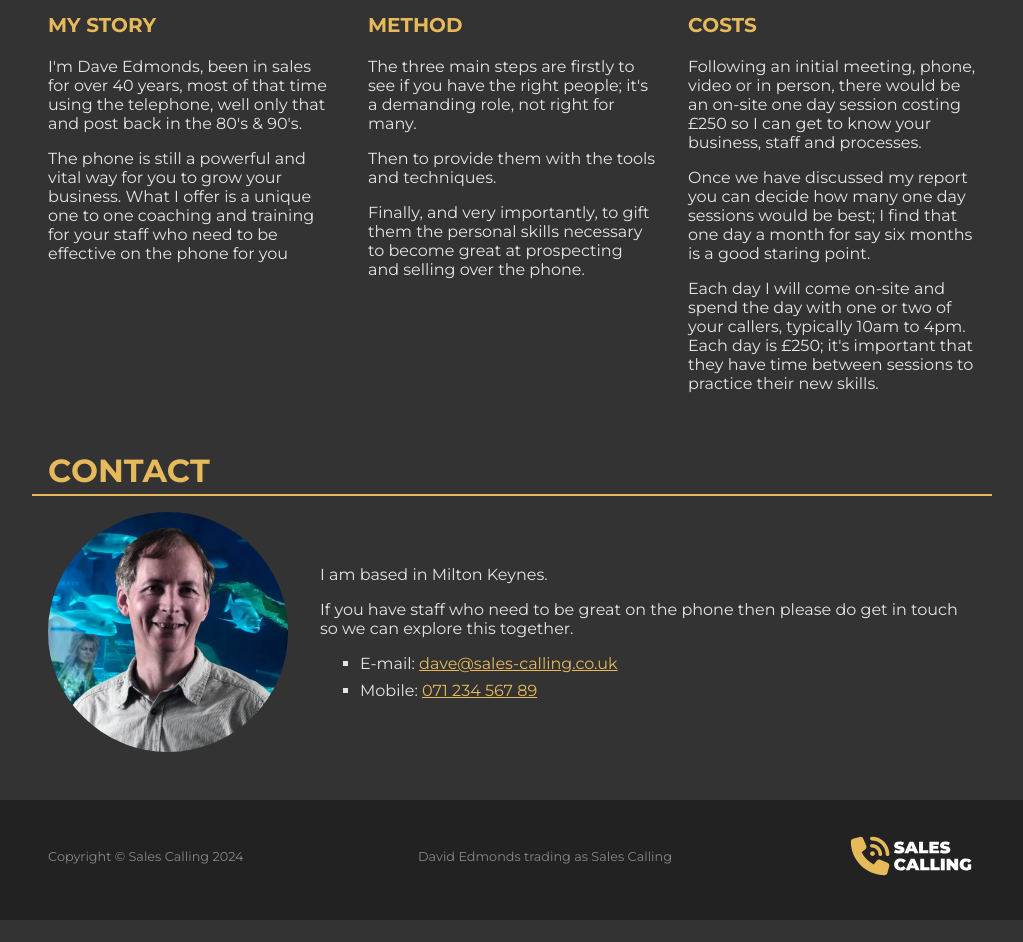
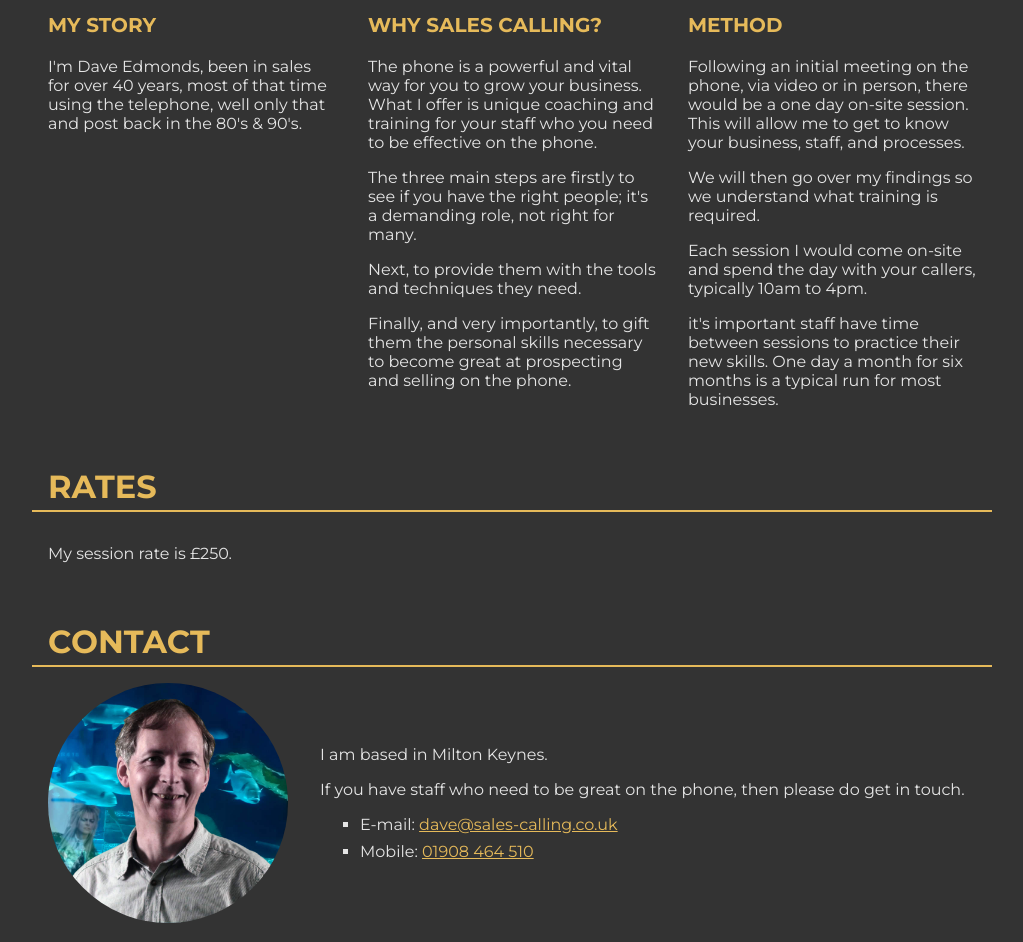
Before and after one commit to Croft5/sales-calling.co.uk, a plain HTML site: page index.html in a window 1280 px wide. Shown: the part 731-1673 px from the top of the page, without its empty margins (128-1151 px from the left). Before the commit the page ends 1651 px from the top, so only its background shows below. Drawn offline with Linux system fonts and the light colour scheme.

Commit message:
Update index.html

```diff
--- a/index.html
+++ b/index.html
@@ -42,23 +42,32 @@
                         <div class="image story"></div>
                         <h3 id="story">My Story</h3>
                         <p>I'm Dave Edmonds, been in sales for over 40 years, most of that time using the telephone, well only that and post back in the 80's & 90's.</p>
-                        <p>The phone is still a powerful and vital way for you to grow your business. What I offer is a unique one to one coaching and training for your staff who need to be effective on the phone for you</p>
                     </article>
 
                     <article>
                         <div class="image method"></div>
-                        <h3 id="method">Method</h3>
+                        <h3 id="why">Why Sales Calling?</h3>
+                        <p>The phone is a powerful and vital way for you to grow your business. What I offer is unique coaching and training for your staff who you need to be effective on the phone.</p>
                         <p>The three main steps are firstly to see if you have the right people; it's a demanding role, not right for many.</p>
-                        <p>Then to provide them with the tools and techniques.</p>
-                        <p>Finally, and very importantly, to gift them the personal skills necessary to become great at prospecting and selling over the phone.</p>
+                        <p>Next, to provide them with the tools and techniques they need.</p>
+                        <p>Finally, and very importantly, to gift them the personal skills necessary to become great at prospecting and selling on the phone.</p>
                     </article>
 
                     <article>
                         <div class="image costs"></div>
-                        <h3 id="costs">Costs</h3>
-                        <p>Following an initial meeting, phone, video or in person, there would be an on-site one day session costing £250 so I can get to know your business, staff and processes.</p>
-                        <p>Once we have discussed my report you can decide how many one day sessions would be best; I find that one day a month for say six months is a good staring point.</p>
-                        <p>Each day I will come on-site and spend the day with one or two of your callers, typically 10am to 4pm. Each day is £250; it's important that they have time between sessions to practice their new skills.</p>
+                        <h3 id="method">Method</h3>
+                        <p>Following an initial meeting on the phone, via video or in person, there would be a one day on-site session. This will allow me to get to know your business, staff, and processes.</p>
+                        <p>We will then go over my findings so we understand what training is required. </p>
+                        <p>Each session I would come on-site and spend the day with your callers, typically 10am to 4pm.</p>
+                        <p>it's important staff have time between sessions to practice their new skills. One day a month for six months is a typical run for most businesses.</p>
+                    </article>
+                </section>
+
+                <section class="contact">
+                    <h2 id="rates">Rates</h2>
+
+                    <article>
+                        <p>My session rate is £250.</p>
                     </article>
                 </section>
 
@@ -69,10 +78,10 @@
 
                     <article>
                         <p>I am based in Milton Keynes.</p>
-                        <p>If you have staff who need to be great on the phone then please do get in touch so we can explore this together.</p>
+                        <p>If you have staff who need to be great on the phone, then please do get in touch.</p>
                         <ul>
-                            <li>E-mail: <a href="mailto:dave@sales-calling.co.uk?subject=Training enquiry">dave@sales-calling.co.uk</a></li>
-                            <li>Mobile: <a href="tel:07123456789">071 234 567 89</a></li>
+                            <li>E-mail: <a href="mailto:dave@sales-calling.co.uk?subject=Training Enquiry">dave@sales-calling.co.uk</a></li>
+                            <li>Mobile: <a href="tel:01908464510">01908 464 510</a></li>
                         </ul>
                     </article>
                 </section>
```
